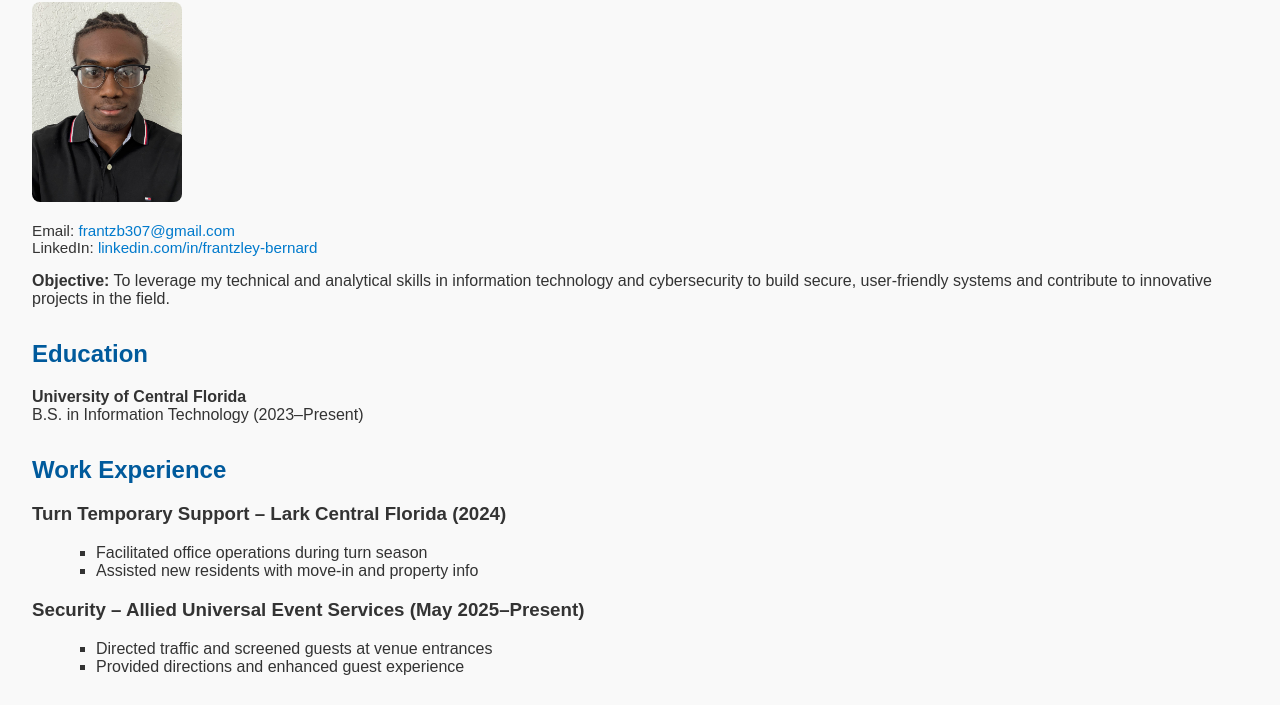
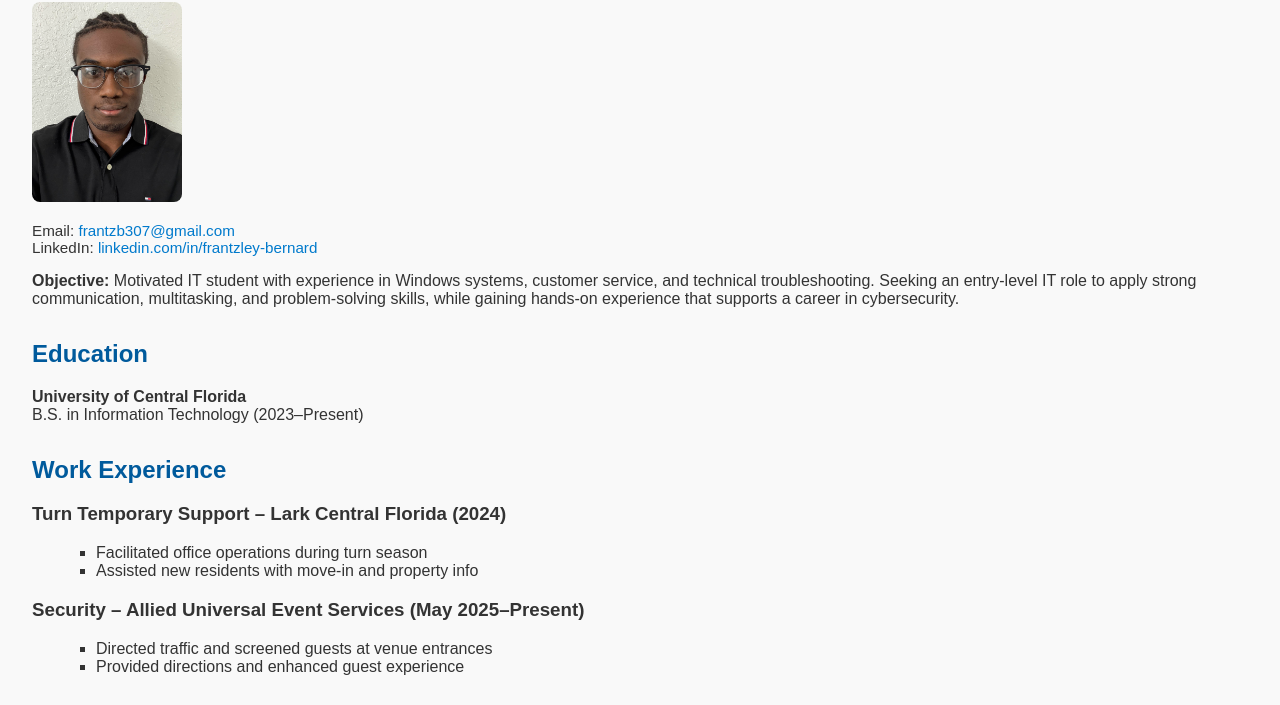
Before and after one commit to fb305/fb305.github.io, a plain HTML site: page index.html in a window 1280 px wide. Shown: the part 88-793 px from the top of the page. Drawn offline with Linux system fonts and the light colour scheme.

Commit message:
Update index.html

```diff
--- a/index.html
+++ b/index.html
@@ -56,7 +56,7 @@
         linkedin.com/in/frantzley-bernard
       </a>
     </p>
-    <p><strong>Objective:</strong> To leverage my technical and analytical skills in information technology and cybersecurity to build secure, user-friendly systems and contribute to innovative projects in the field.</p>
+    <p><strong>Objective:</strong> Motivated IT student with experience in Windows systems, customer service, and technical troubleshooting. Seeking an entry-level IT role to apply strong communication, multitasking, and problem-solving skills, while gaining hands-on experience that supports a career in cybersecurity.</p>
   </header>
 
   <section>
```
